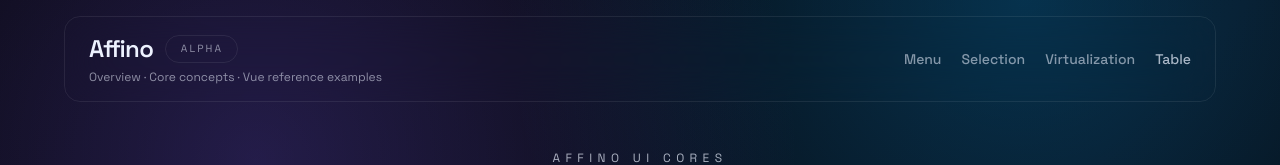
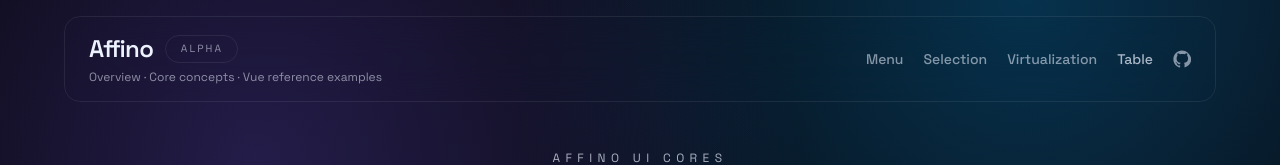
Before and after one commit to affinio/affinio, a Vue app in the folder demo-vue/: page / in a window 1280 px wide. Shown: the top 165 px of the page. Built offline with nearby package versions, Linux system fonts and the light colour scheme.

Commit message:
hithub link was added

```diff
--- a/demo-vue/src/layouts/AppHeader.vue
+++ b/demo-vue/src/layouts/AppHeader.vue
@@ -1,26 +1,24 @@
 <script setup lang="ts">
-import { computed } from "vue"
-import { RouterLink, useRoute } from "vue-router"
-import { storeToRefs } from "pinia"
+import { computed } from 'vue'
+import { RouterLink, useRoute } from 'vue-router'
+import { storeToRefs } from 'pinia'
 
-import ThemeToggle from "@/components/ThemeToggle.vue"
-import FrameworkToggle from "@/components/FrameworkToggle.vue"
-import { useFrameworkStore } from "@/stores/framework"
+import ThemeToggle from '@/components/ThemeToggle.vue'
+import FrameworkToggle from '@/components/FrameworkToggle.vue'
+import { useFrameworkStore } from '@/stores/framework'
 
 const frameworkStore = useFrameworkStore()
 const { current } = storeToRefs(frameworkStore)
 
-const frameworkLabel = computed(() =>
-  current.value === "vue" ? "Vue examples" : "React examples"
-)
+const frameworkLabel = computed(() => (current.value === 'vue' ? 'Vue examples' : 'React examples'))
 
 const route = useRoute()
 
 const activeCore = computed(() => {
-  if (route.path.startsWith("/menu")) return "Menu"
-  if (route.path.startsWith("/selection")) return "Selection"
-  if (route.path.startsWith("/virtualization")) return "Virtualization"
-  return "Overview"
+  if (route.path.startsWith('/menu')) return 'Menu'
+  if (route.path.startsWith('/selection')) return 'Selection'
+  if (route.path.startsWith('/virtualization')) return 'Virtualization'
+  return 'Overview'
 })
 
 // Какие cores реально имеют адаптеры
@@ -34,7 +32,7 @@ const subtitle = computed(() => {
   const key = activeCore.value.toLowerCase()
   const hasAdapters = coreCapabilities[key]?.adapters
 
-  if (!hasAdapters) return "Core concepts · Vue reference examples"
+  if (!hasAdapters) return 'Core concepts · Vue reference examples'
   return frameworkLabel.value
 })
 </script>
@@ -42,28 +40,19 @@ const subtitle = computed(() => {
 <template>
   <header class="sticky top-4 z-40 px-4 lg:px-8 mb-10">
     <div
-      class="mx-auto flex w-full max-w-6xl flex-col gap-4 rounded-2xl px-6 py-4
-             text-(--text-primary) backdrop-blur-xl
-             border border-(--glass-border)
-             bg-(--glass-bg)
-             sm:flex-row sm:items-center sm:justify-between"
+      class="mx-auto flex w-full max-w-6xl flex-col gap-4 rounded-2xl px-6 py-4 text-(--text-primary) backdrop-blur-xl border border-(--glass-border) bg-(--glass-bg) sm:flex-row sm:items-center sm:justify-between"
     >
       <!-- Left: Brand -->
       <div class="flex flex-col gap-1">
         <RouterLink to="/" class="hover:opacity-90">
           <div class="flex items-center gap-3">
-            <h1 class="text-2xl font-semibold tracking-tight">
-              Affino
-            </h1>
+            <h1 class="text-2xl font-semibold tracking-tight">Affino</h1>
             <span class="header-pill">alpha</span>
           </div>
         </RouterLink>
 
-        <div class="text-xs text-(--text-soft)">
-          {{ activeCore }} · {{ subtitle }}
-        </div>
+        <div class="text-xs text-(--text-soft)">{{ activeCore }} · {{ subtitle }}</div>
       </div>
-
 
       <!-- Center: Controls -->
       <div class="flex items-center gap-3">
@@ -73,12 +62,72 @@ const subtitle = computed(() => {
 
       <!-- Right: Core navigation -->
       <nav class="hidden md:flex items-center gap-5 text-sm font-medium">
-        <RouterLink to="/menu" class="nav-link">Menu</RouterLink>
-        <RouterLink to="/selection" class="nav-link">Selection</RouterLink>
-        <RouterLink to="/virtualization" class="nav-link">Virtualization</RouterLink>
+        <RouterLink to="/menu" v-slot="{ href }">
+          <a
+            :href="href"
+            class="nav-link"
+            :class="{ 'nav-link--active': route.path.startsWith('/menu') }"
+          >
+            Menu
+          </a>
+        </RouterLink>
+
+        <RouterLink to="/selection" v-slot="{ href }">
+          <a
+            :href="href"
+            class="nav-link"
+            :class="{ 'nav-link--active': route.path.startsWith('/selection') }"
+          >
+            Selection
+          </a>
+        </RouterLink>
+
+        <RouterLink to="/virtualization" v-slot="{ href }">
+          <a
+            :href="href"
+            class="nav-link"
+            :class="{ 'nav-link--active': route.path.startsWith('/virtualization') }"
+          >
+            Virtualization
+          </a>
+        </RouterLink>
+
         <span class="nav-link-disabled">Table</span>
+
+        <!-- GitHub -->
+        <a
+          href="https://github.com/affinio/affinio"
+          target="_blank"
+          rel="noreferrer"
+          class="github-link"
+          aria-label="Affino on GitHub"
+        >
+          <svg viewBox="0 0 24 24" class="github-icon" aria-hidden="true">
+            <path
+              fill="currentColor"
+              d="M12 .5C5.73.5.5 5.74.5 12.18c0 5.15 3.44 9.52 8.2 11.06.6.12.82-.27.82-.6
+           0-.3-.01-1.09-.02-2.14-3.34.74-4.04-1.64-4.04-1.64-.55-1.42-1.34-1.8-1.34-1.8
+           -1.09-.77.08-.76.08-.76 1.2.09 1.83 1.26 1.83 1.26
+           1.07 1.86 2.8 1.32 3.48 1.01.11-.8.42-1.32.76-1.62
+           -2.66-.31-5.47-1.36-5.47-6.06
+           0-1.34.46-2.44 1.22-3.3
+           -.12-.31-.53-1.56.12-3.25
+           0 0 1-.33 3.3 1.26
+           .96-.27 1.98-.41 3-.41
+           1.02 0 2.04.14 3 .41
+           2.3-1.59 3.3-1.26 3.3-1.26
+           .65 1.69.24 2.94.12 3.25
+           .76.86 1.22 1.96 1.22 3.3
+           0 4.71-2.81 5.75-5.49 6.05
+           .43.38.81 1.12.81 2.26
+           0 1.63-.02 2.95-.02 3.35
+           0 .33.22.72.83.6
+           4.76-1.54 8.19-5.91 8.19-11.06
+           C23.5 5.74 18.27.5 12 .5Z"
+            />
+          </svg>
+        </a>
       </nav>
-
     </div>
   </header>
 </template>
@@ -101,7 +150,10 @@ const subtitle = computed(() => {
   color: #05060a;
   background: linear-gradient(120deg, var(--accent), var(--accent-strong));
   box-shadow: 0 18px 40px rgba(15, 23, 42, 0.25);
-  transition: transform 0.2s ease, box-shadow 0.2s ease, opacity 0.2s ease;
+  transition:
+    transform 0.2s ease,
+    box-shadow 0.2s ease,
+    opacity 0.2s ease;
 }
 
 .header-cta:hover {
@@ -127,4 +179,46 @@ const subtitle = computed(() => {
   color: var(--text-muted);
   cursor: not-allowed;
 }
+
+.nav-link--active {
+  color: var(--text-primary);
+  position: relative;
+}
+
+.nav-link--active::after {
+  content: '';
+  position: absolute;
+  left: 0;
+  right: 0;
+  bottom: -6px;
+  height: 2px;
+  border-radius: 999px;
+  background: linear-gradient(120deg, var(--accent), var(--accent-strong));
+}
+
+.github-link {
+  display: inline-flex;
+  align-items: center;
+  justify-content: center;
+  color: var(--text-soft);
+  transition:
+    color 0.15s ease,
+    transform 0.15s ease;
+}
+
+.github-link:hover {
+  color: var(--text-primary);
+  transform: translateY(-1px);
+}
+
+.github-link:focus-visible {
+  outline: none;
+  box-shadow: 0 0 0 2px color-mix(in srgb, var(--accent) 45%, transparent);
+  border-radius: 6px;
+}
+
+.github-icon {
+  width: 18px;
+  height: 18px;
+}
 </style>
```
